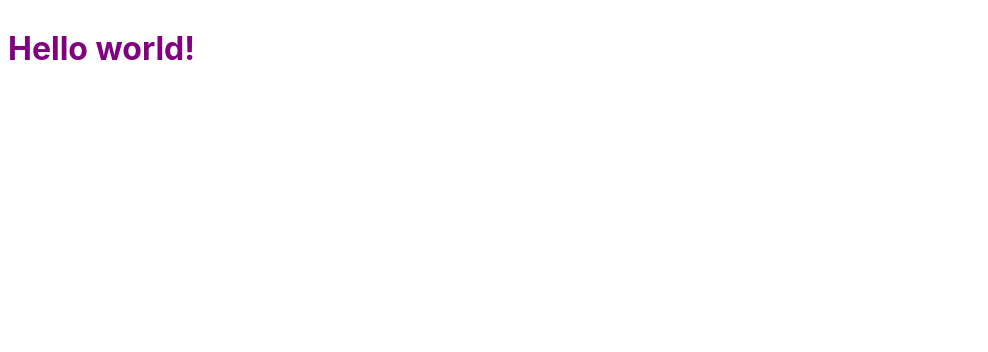
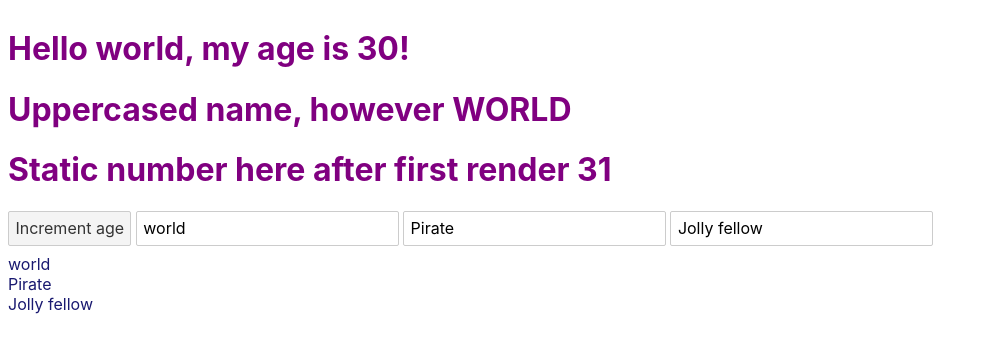
Before and after one commit to Hansmu/svelte-tutorial, a Svelte app in the folder first/: page / in a window 1280 px wide. Shown: the top 352 px of the page, without its empty margins (0-988 px from the left). Built offline with nearby package versions, Linux system fonts and the light colour scheme.

Commit message:
Add value binding and component prop passing examples

```diff
--- a/first/src/App.svelte
+++ b/first/src/App.svelte
@@ -1,5 +1,36 @@
-<script>
-	export let name;
+<script lang="ts">
+  // When you're importing another component, then the component will be under the default import
+  // Same as React, you're going to want to name them in PascalCase, because that's how it differentiates between custom and regular tags
+  import ContactCard from './ContactCard.svelte';
+
+  // When you're adding `export` to name, this means that the variable can be set from outside of the component.
+	export let name: string = 'John';
+	export let title: string = 'Pirate';
+	export let description: string = 'Jolly fellow';
+
+  // Notice how a prop has been set for this as well in the parent file.
+  // But since it is not exported, then it cannot be initialized by them.
+  let age = 30;
+
+  // In this example, we're using this variable in a single place.
+  // It becomes useful, when you have re-use for it.
+  $: uppercaseName = name.toUpperCase();
+  // You can, however, run whatever bit of code you want with the reactive statement.
+  $: {
+    console.log('Run wild with your imagination, but have a changing variable here.', age)
+  }
+
+  // Notice how this kind of thing doesn't get recalculated on each render, though.
+  // And compare it with the reactive variable above.
+  let agePlusOne = age + 1;
+
+  function incrementAge() {
+    age++;
+  }
+
+  function onNameChange(event: any) {
+      name = event.target!.value;
+  }
 </script>
 
 <style>
@@ -8,4 +39,17 @@
 	}
 </style>
 
-<h1>Hello {name}!</h1>
+<h1>Hello {name}, my age is {age}!</h1>
+<h1>Uppercased name, however {uppercaseName}</h1>
+<h1>Static number here after first render {agePlusOne}</h1>
+<!-- To add event listeners, you can prepend it with a `on:` -->
+<button on:click={incrementAge}>Increment age</button>
+<!-- If you add just the `value` setting, then the data is unidirectional. -->
+<!-- If you want it to be bidirectional, then you need to listen for input. -->
+<!-- <input type="text" value={name} on:input={onNameChange} /> -->
+<!-- There is a shorter way of writing it, though -->
+<input type="text" bind:value={name} />
+<input type="text" bind:value={title} />
+<input type="text" bind:value={description} />
+
+<ContactCard userName={name} description={description} jobTitle={title}/>
--- /dev/null
+++ b/first/src/ContactCard.svelte
@@ -0,0 +1,27 @@
+<script lang="ts">
+    // In order to add props, you need to add exported values
+    export let userName;
+    export let jobTitle;
+    export let description;
+</script>
+
+<!-- style tags are scoped in Svelte -->
+<style>
+    div {
+        color: midnightblue;
+    }
+</style>
+
+<div>
+    <div>
+        {userName}
+    </div>
+
+    <div>
+        {jobTitle}
+    </div>
+
+    <div>
+        {description}
+    </div>
+</div>
--- a/first/src/main.ts
+++ b/first/src/main.ts
@@ -3,8 +3,10 @@ import App from './App.svelte'
 
 const app = new App({
   target: document.getElementById('app')!,
+  // You can set props in the insertion point, if you want
   props: {
-    name: 'world'
+    name: 'world',
+    age: 105
   }
 })
 
```
Also changed, not shown: 1 other file (tests, documents, lock files or other folders).
